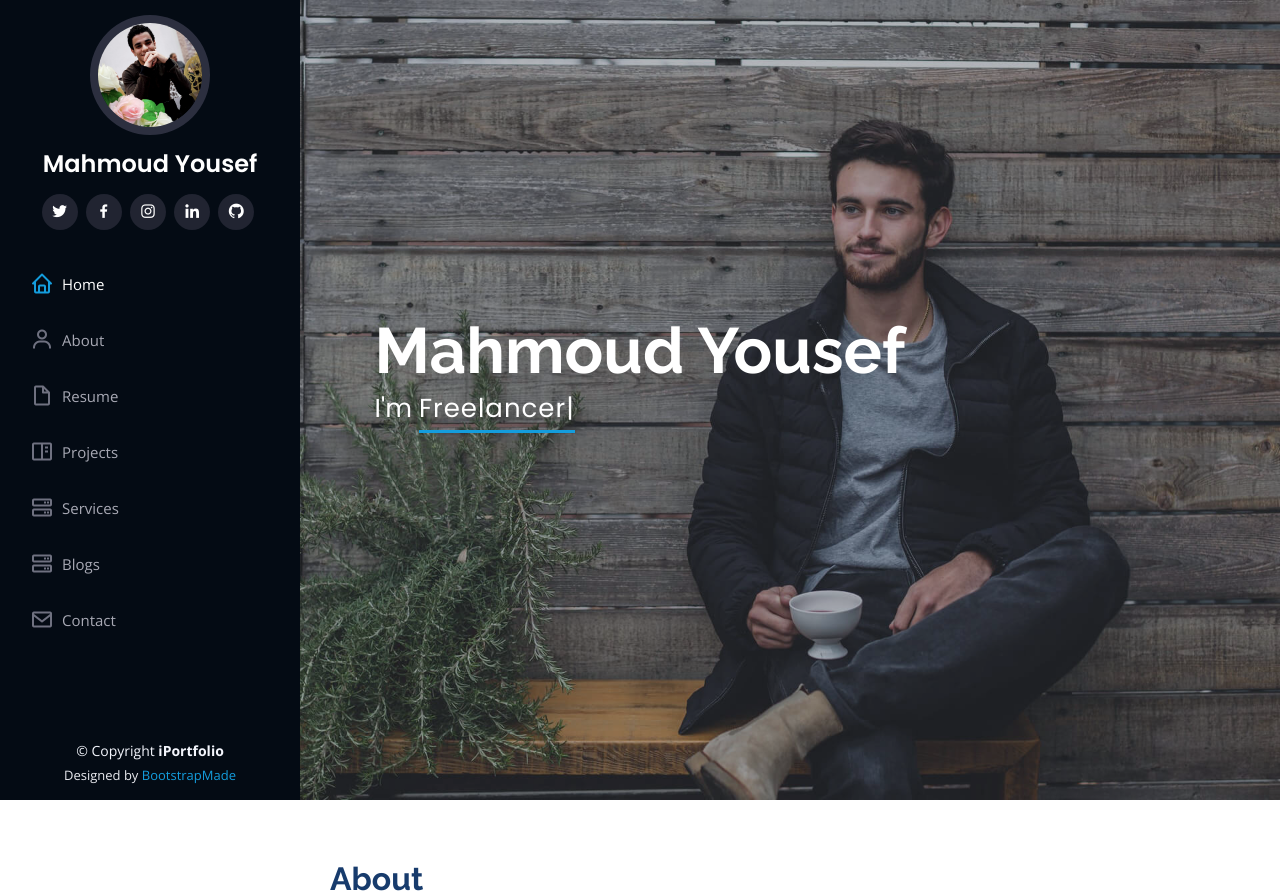
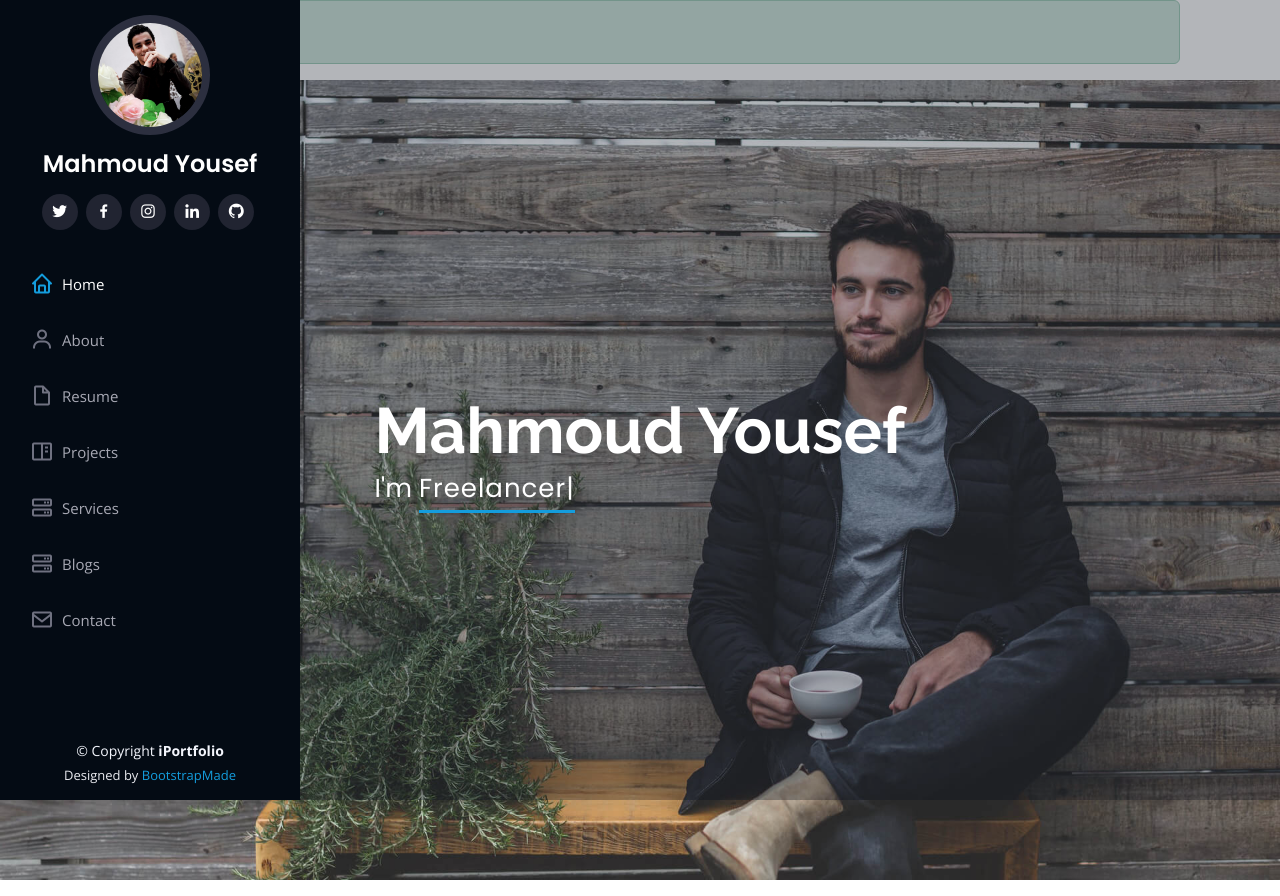
Before and after one commit to Mmy2000/Portfolio2, a Django app: page / in a window 1280 px wide. Shown: the top 896 px of the page. Run offline with Django 4.2, Linux system fonts and the light colour scheme; data comes from the database, SQL or seed files in the repository; both versions use the stored data as it was after the commit; one stand-in notice (Sample message) is shown; parts of the project's set-up code (start-up, migrations or seed data) failed here and were passed over; some libraries are stand-ins or nearby versions.

Commit message:
updating

```diff
--- a/settings/templates/home.html
+++ b/settings/templates/home.html
@@ -3,6 +3,7 @@
 {% load django_bootstrap5 %}
 {% block body %}
 <!-- ======= Hero Section ======= -->
+{% include "include/alerts.html" %}
 <section id="hero" class="d-flex flex-column justify-content-center align-items-center">
   <div class="hero-container" data-aos="fade-in">
     <h1>{{about.username}}</h1>
--- /dev/null
+++ b/templates/include/alerts.html
@@ -0,0 +1,13 @@
+{% if messages %}
+
+    {% for message in messages %}
+    <div id="message" class="container">
+    <div {% if message.tags %} class="alert alert-{{ message.tags }}"{% endif %} role="alert">
+      <button type="button" class="close" data-dismiss="alert"><span aria-hidden="true">&times;</span></button>
+        {% if message.level == DEFAULT_MESSAGE_LEVELS.ERROR %}Error: {% endif %}
+        {{ message }}
+    </div>
+    </div>
+    {% endfor %}
+
+{% endif %}
```
Also changed, not shown: db.sqlite3.
